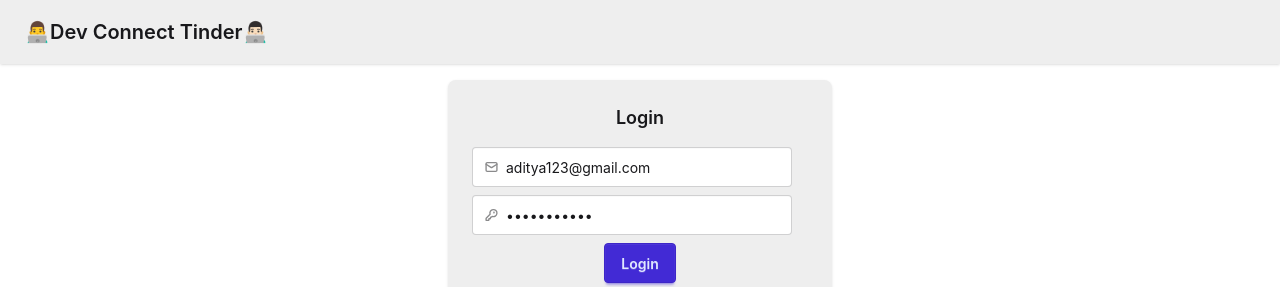
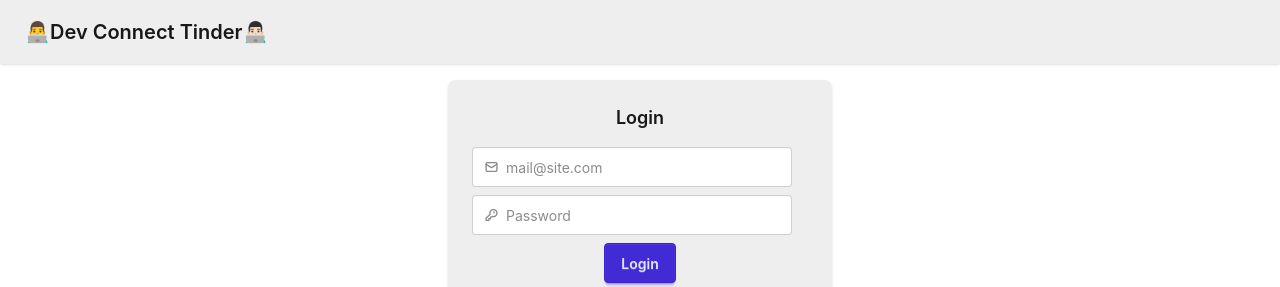
Before and after one commit to vikarsh5666/DevConnectTinder-Web, a React (Vite) app: page /login in a window 1280 px wide. Shown: the top 287 px of the page. Built offline with nearby package versions, Linux system fonts and the light colour scheme; no server answers.

Commit message:
remove testing data

```diff
--- a/src/components/Login.tsx
+++ b/src/components/Login.tsx
@@ -6,8 +6,8 @@
 import { useNavigate } from "react-router-dom";
 
 const Login = () => {
-    const [emailId, setEmailId] = useState("aditya123@gmail.com");
-    const [password, setPassword] = useState("Testing@123");
+    const [emailId, setEmailId] = useState("");
+    const [password, setPassword] = useState("");
     const [firstName, setFirstName] = useState("");
     const [lastName, setLastName] = useState("");
     const [isLoginForm, setIsLoginForm] = useState(true);
```
